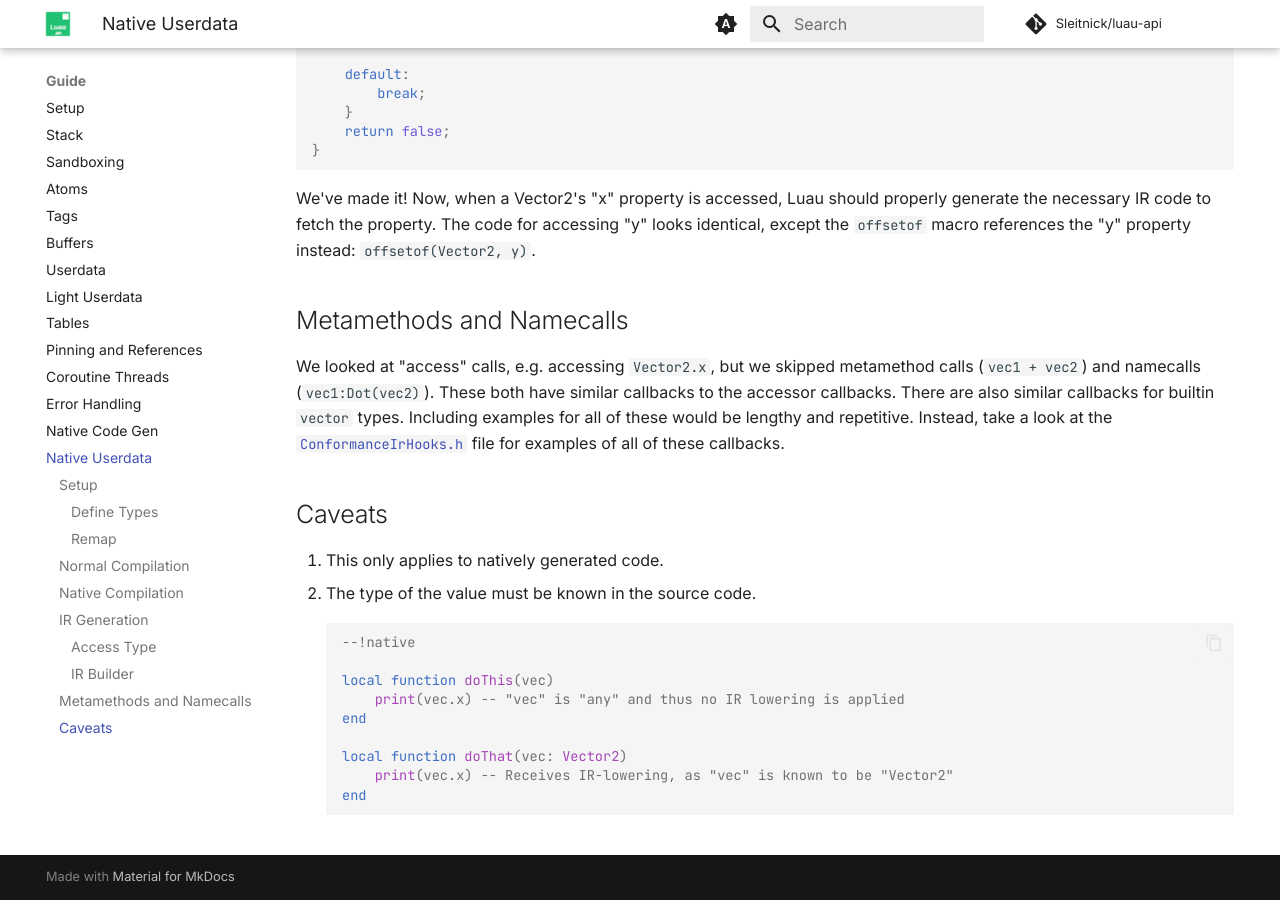
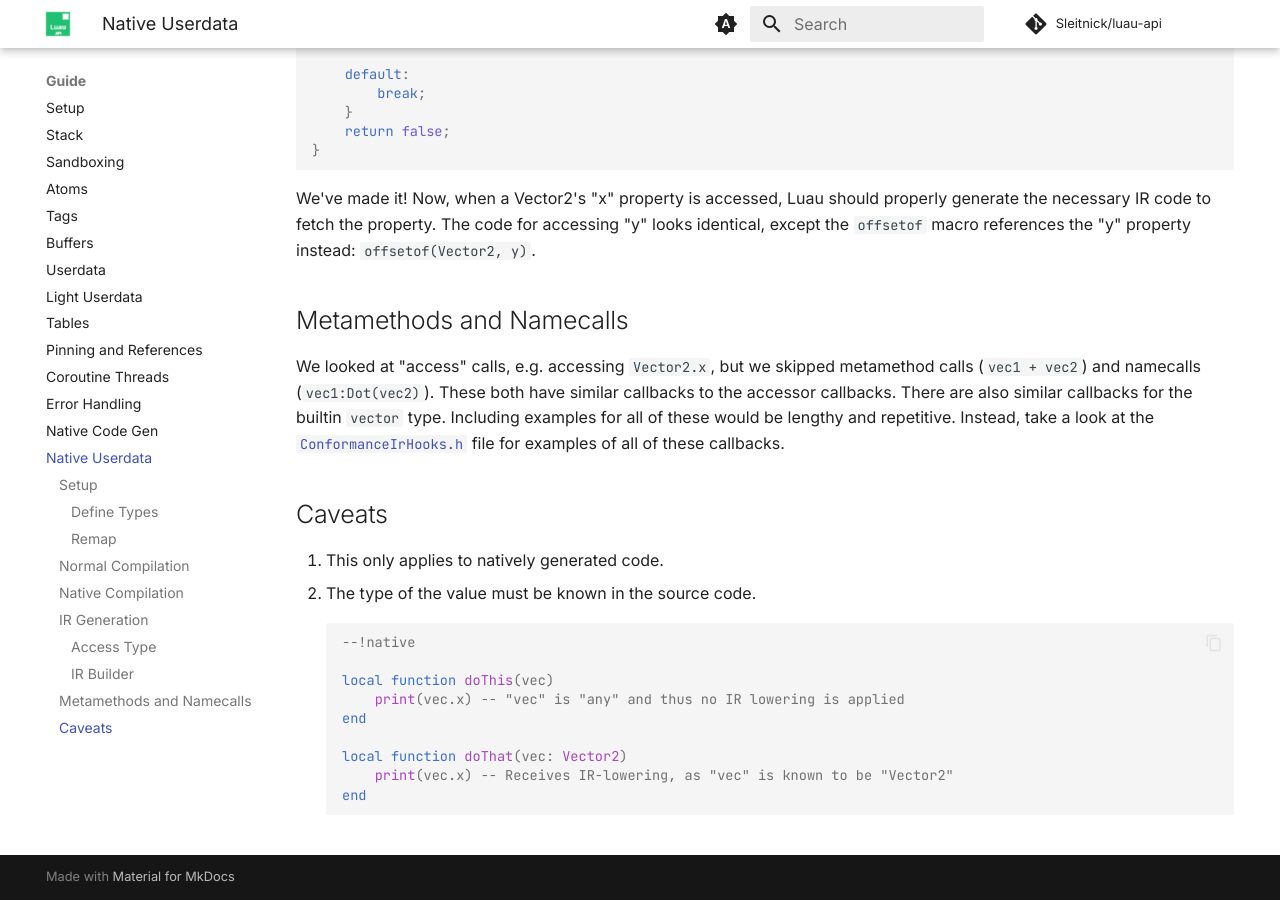
Before and after one commit to Sleitnick/luau-api, an MkDocs documentation site: the page built from docs/guide/native-userdata.md, in a window 1280 px wide and 900 px high, scrolled down 5545 px. Built offline with MkDocs 1.6.1 and Material for MkDocs 9.7.7, drawn with Linux system fonts in a browser that asks for light colours; comment, search, counter and statistics services are not loaded.

Commit message:
Singular

```diff
--- a/docs/guide/native-userdata.md
+++ b/docs/guide/native-userdata.md
@@ -257,7 +257,7 @@ We've made it! Now, when a Vector2's "x" property is accessed, Luau should prope
 
 ## Metamethods and Namecalls
 
-We looked at "access" calls, e.g. accessing `Vector2.x`, but we skipped metamethod calls (`vec1 + vec2`) and namecalls (`vec1:Dot(vec2)`). These both have similar callbacks to the accessor callbacks. There are also similar callbacks for builtin `vector` types. Including examples for all of these would be lengthy and repetitive. Instead, take a look at the [`ConformanceIrHooks.h`](https://github.com/luau-lang/luau/blob/7aba73849f1a6f98e1bcf77aea2fdf86e1551ab8/tests/ConformanceIrHooks.h) file for examples of all of these callbacks.
+We looked at "access" calls, e.g. accessing `Vector2.x`, but we skipped metamethod calls (`vec1 + vec2`) and namecalls (`vec1:Dot(vec2)`). These both have similar callbacks to the accessor callbacks. There are also similar callbacks for the builtin `vector` type. Including examples for all of these would be lengthy and repetitive. Instead, take a look at the [`ConformanceIrHooks.h`](https://github.com/luau-lang/luau/blob/7aba73849f1a6f98e1bcf77aea2fdf86e1551ab8/tests/ConformanceIrHooks.h) file for examples of all of these callbacks.
 
 ## Caveats
 
```
